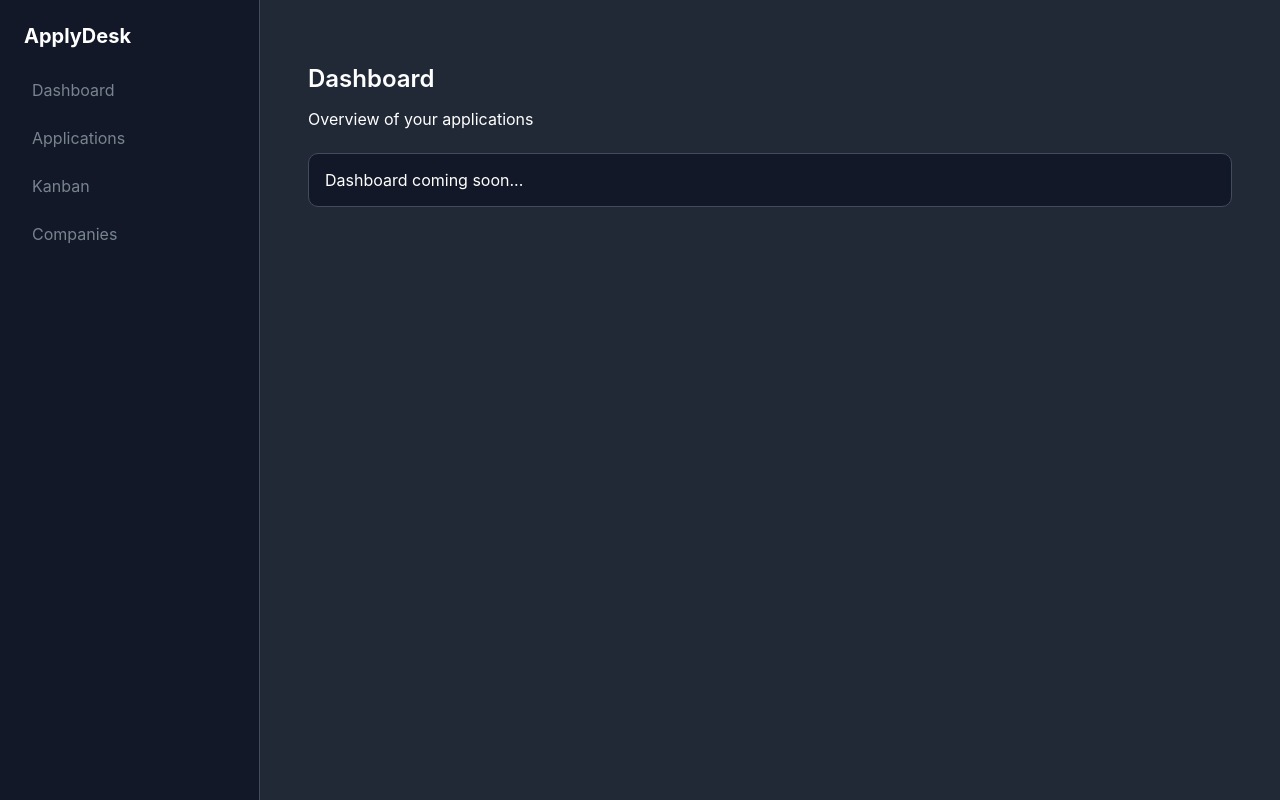
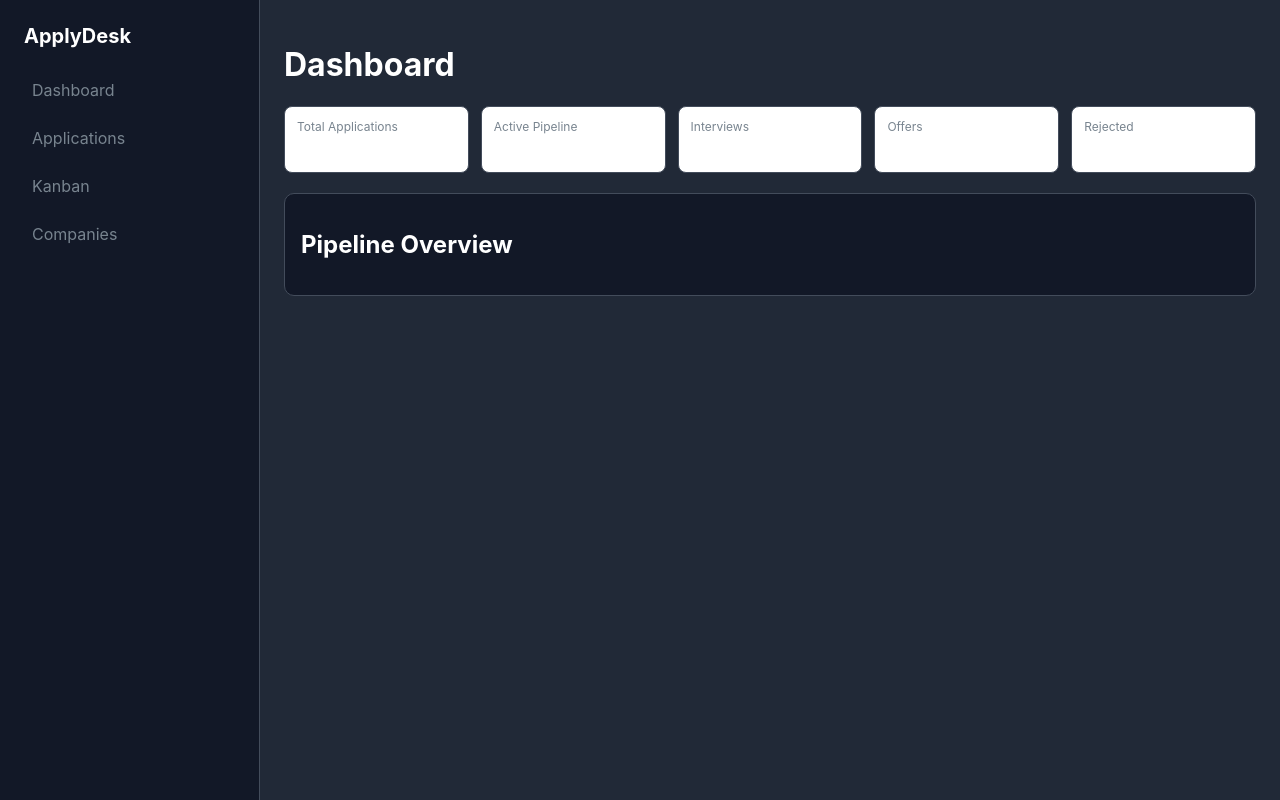
Before and after one commit to svhoy/ApplyDesk, a Django app: page / in a window 1280 px wide. Run offline with Django 5.2, Linux system fonts and the light colour scheme; data that the repository does not hold is empty.

Commit message:
add Dashboard phase 1

```diff
--- a/backend/apps/applydesk/static/css/main.css
+++ b/backend/apps/applydesk/static/css/main.css
@@ -145,6 +145,35 @@
     justify-content: space-between;
     align-items: center;
     margin-bottom: var(--space-xl);
+}
+
+/* =========================
+    DASHBOARD
+========================= */
+
+
+.dashboard-grid {
+    display: grid;
+    grid-template-columns: repeat(5, 1fr);
+    gap: 12px;
+    margin-bottom: 20px;
+}
+
+.kpi-card {
+    background: white;
+    border: 1px solid var(--border);
+    padding: 12px;
+    border-radius: 8px;
+}
+
+.kpi-card .label {
+    font-size: 12px;
+    color: var(--text-muted);
+}
+
+.kpi-card .value {
+    font-size: 22px;
+    font-weight: bold;
 }
 
 /* =========================
--- a/backend/apps/applydesk/templates/dashboard.html
+++ /dev/null
@@ -1,20 +0,0 @@
-{% extends "base.html" %}
-
-{% block content %}
-
-    <div class="page">
-
-        <div class="page-header">
-            <div>
-                <h1 class="title">Dashboard</h1>
-                <div class="muted">Overview of your applications</div>
-            </div>
-        </div>
-
-        <div class="card">
-            Dashboard coming soon...
-        </div>
-
-    </div>
-
-{% endblock %}
--- /dev/null
+++ b/backend/apps/applydesk/templates/dashboard/dashboard.html
@@ -0,0 +1,46 @@
+{% extends "base.html" %}
+
+{% block content %}
+
+    <h1>Dashboard</h1>
+
+    <div class="dashboard-grid">
+
+        <div class="kpi-card">
+            <div class="label">Total Applications</div>
+            <div class="value">{{ total_applications }}</div>
+        </div>
+
+        <div class="kpi-card">
+            <div class="label">Active Pipeline</div>
+            <div class="value">{{ active }}</div>
+        </div>
+
+        <div class="kpi-card">
+            <div class="label">Interviews</div>
+            <div class="value">{{ interviews }}</div>
+        </div>
+
+        <div class="kpi-card">
+            <div class="label">Offers</div>
+            <div class="value">{{ offers }}</div>
+        </div>
+
+        <div class="kpi-card">
+            <div class="label">Rejected</div>
+            <div class="value">{{ rejected }}</div>
+        </div>
+
+    </div>
+
+    <div class="card">
+        <h2>Pipeline Overview</h2>
+
+        <ul>
+            {% for status, count in status_map.items %}
+                <li>{{ status }}: {{ count }}</li>
+            {% endfor %}
+        </ul>
+    </div>
+
+{% endblock %}
--- a/backend/apps/applydesk/views/dashboard.py
+++ b/backend/apps/applydesk/views/dashboard.py
@@ -1,5 +1,31 @@
+from django.db.models import Count
 from django.shortcuts import render
+
+from apps.applydesk.models import Application
 
 
 def dashboard(request):
-    return render(request, "dashboard.html")
+    stats = Application.objects.values("status").annotate(total=Count("id"))
+
+    status_map = {item["status"]: item["total"] for item in stats}
+
+    total_applications = Application.objects.count()
+
+    active = Application.objects.exclude(status="archived").count()
+
+    interviews = status_map.get("interview", 0)
+    offers = status_map.get("offer", 0)
+    rejected = status_map.get("rejected", 0)
+
+    return render(
+        request,
+        "dashboard/dashboard.html",
+        {
+            "total_applications": total_applications,
+            "active": active,
+            "interviews": interviews,
+            "offers": offers,
+            "rejected": rejected,
+            "status_map": status_map,
+        },
+    )
```
